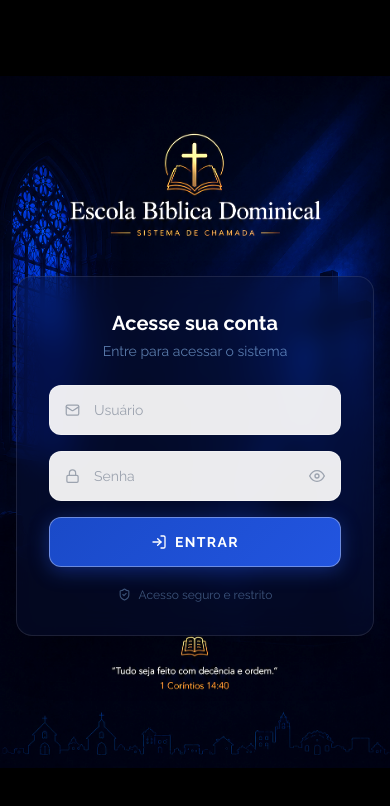
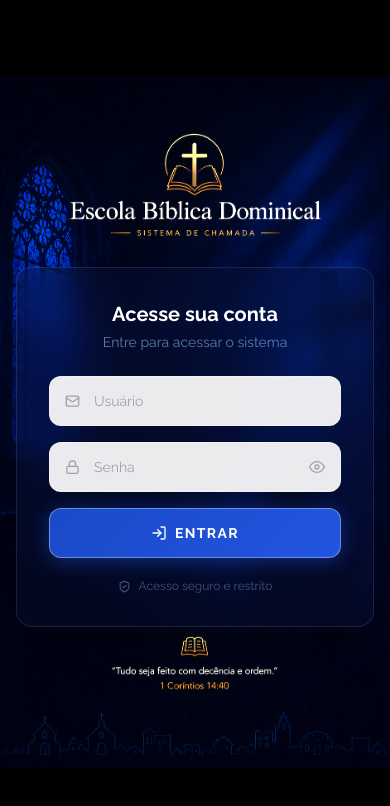
Before and after one commit to primeiro0427-afk/chamada-dashboard, a React (Vite) app: page / in a window 390 px wide. Shown: the top 806 px of the page. Built offline with nearby package versions, Linux system fonts and the light colour scheme; no server answers.

Commit message:
fix: sobe card mobile um trisco (8vh -> 6vh)

```diff
--- a/src/index.css
+++ b/src/index.css
@@ -10,7 +10,7 @@
 
 @media (max-width: 768px) {
   .login-card-wrapper {
-    padding-top: 8vh !important;
+    padding-top: 6vh !important;
     padding-bottom: 0 !important;
   }
 
```
